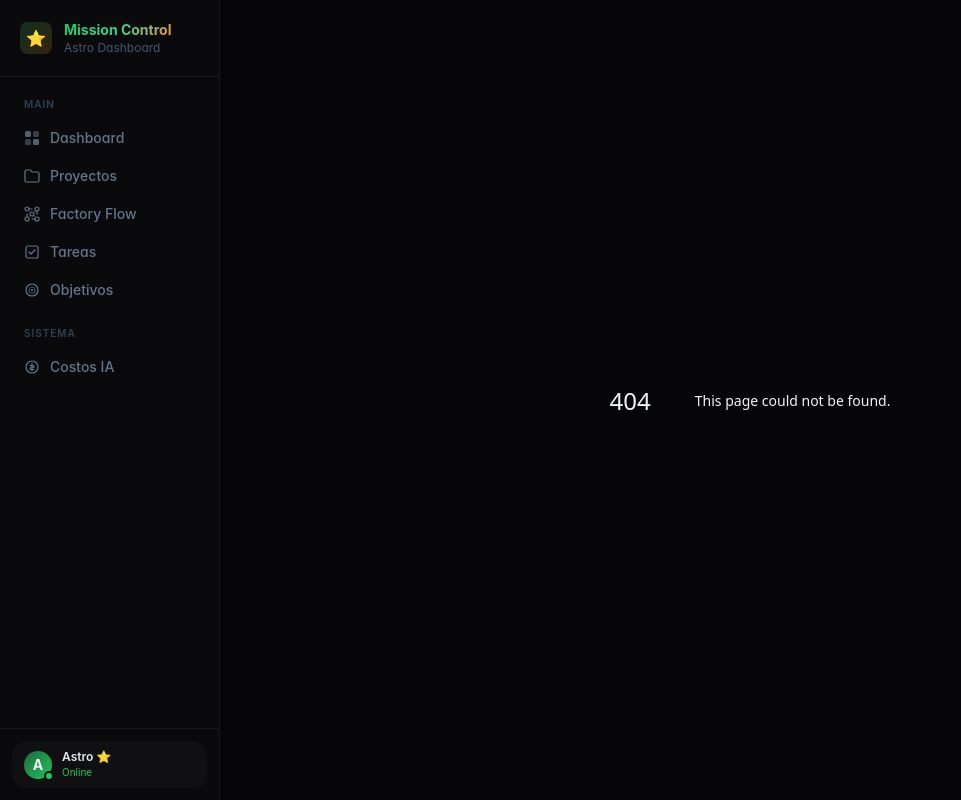
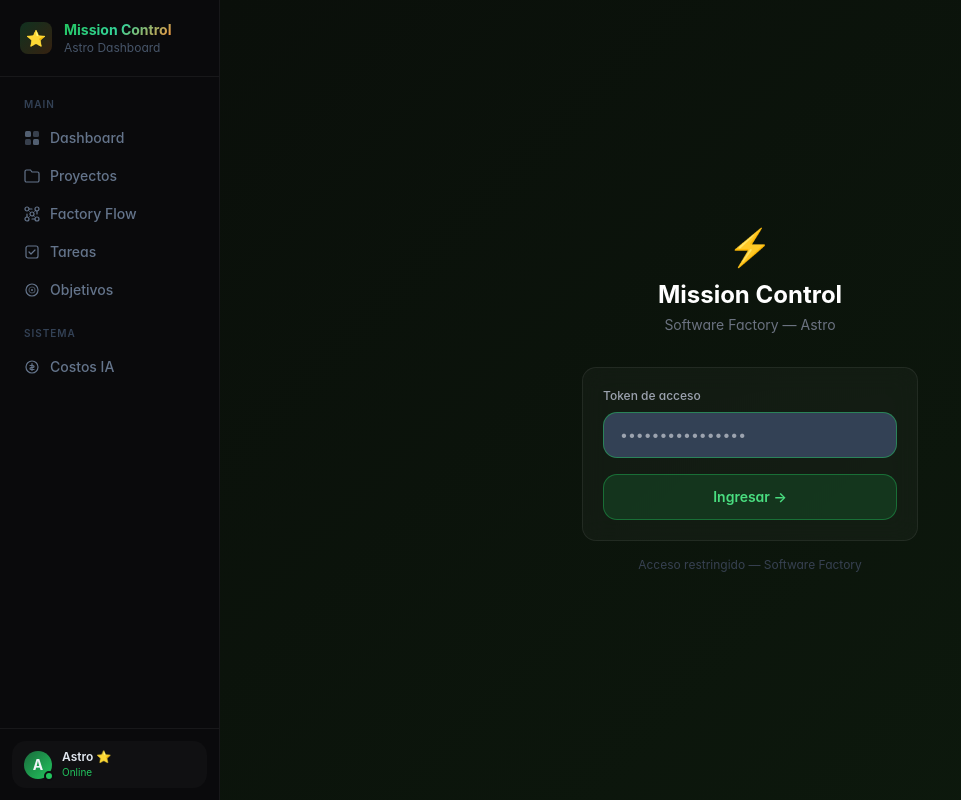
Before and after one commit to HectorSepulveda/mission-control, a Next.js app: page /login in a window 1280 px wide. Before the commit this address had no page. Shown: the whole page, without its empty margins (0-961 px from the left). Built offline with nearby package versions, Linux system fonts and the light colour scheme.

Commit message:
feat: auth middleware + login page + /api/auth endpoint (MC_AUTH_TOKEN)

```diff
--- /dev/null
+++ b/src/app/api/auth/route.ts
@@ -0,0 +1,31 @@
+import { NextRequest, NextResponse } from 'next/server'
+
+export const dynamic = 'force-dynamic'
+
+export async function POST(req: NextRequest) {
+  try {
+    const { token } = await req.json()
+    const validToken = process.env.MC_AUTH_TOKEN
+
+    if (!validToken || token !== validToken) {
+      return NextResponse.json({ error: 'Unauthorized' }, { status: 401 })
+    }
+
+    const res = NextResponse.json({ ok: true })
+    res.cookies.set('mc_auth', token, {
+      httpOnly: true,
+      sameSite: 'lax',
+      maxAge: 60 * 60 * 24 * 30, // 30 días
+      path: '/',
+    })
+    return res
+  } catch {
+    return NextResponse.json({ error: 'Bad request' }, { status: 400 })
+  }
+}
+
+export async function DELETE() {
+  const res = NextResponse.json({ ok: true })
+  res.cookies.delete('mc_auth')
+  return res
+}
--- /dev/null
+++ b/src/app/login/page.tsx
@@ -0,0 +1,101 @@
+'use client'
+
+import { useState, useEffect } from 'react'
+import { useSearchParams } from 'next/navigation'
+import { Suspense } from 'react'
+
+function LoginForm() {
+  const [token, setToken] = useState('')
+  const [error, setError] = useState('')
+  const [loading, setLoading] = useState(false)
+  const searchParams = useSearchParams()
+  const from = searchParams.get('from') || '/'
+
+  const handleSubmit = async (e: React.FormEvent) => {
+    e.preventDefault()
+    setLoading(true)
+    setError('')
+
+    try {
+      const res = await fetch('/api/auth', {
+        method: 'POST',
+        headers: { 'Content-Type': 'application/json' },
+        body: JSON.stringify({ token }),
+      })
+
+      if (res.ok) {
+        window.location.href = from
+      } else {
+        setError('Token incorrecto')
+        setLoading(false)
+      }
+    } catch {
+      setError('Error de conexión')
+      setLoading(false)
+    }
+  }
+
+  return (
+    <div className="min-h-screen flex items-center justify-center"
+      style={{ background: 'linear-gradient(135deg, #0a0f0a 0%, #0d1a0d 100%)' }}>
+      <div className="w-full max-w-sm px-6">
+        {/* Logo */}
+        <div className="text-center mb-8">
+          <div className="text-4xl mb-3">⚡</div>
+          <h1 className="text-2xl font-bold text-white">Mission Control</h1>
+          <p className="text-sm text-gray-500 mt-1">Software Factory — Astro</p>
+        </div>
+
+        {/* Form */}
+        <form onSubmit={handleSubmit} className="card space-y-4">
+          <div>
+            <label className="text-xs font-medium text-gray-400 block mb-2">
+              Token de acceso
+            </label>
+            <input
+              type="password"
+              value={token}
+              onChange={e => setToken(e.target.value)}
+              placeholder="••••••••••••••••"
+              className="w-full px-4 py-3 rounded-xl text-sm text-white bg-dark-muted border border-dark-border focus:outline-none focus:border-green-500/50 transition-colors"
+              autoFocus
+              required
+            />
+          </div>
+
+          {error && (
+            <div className="text-xs text-red-400 px-3 py-2 rounded-lg bg-red-500/10 border border-red-500/20">
+              {error}
+            </div>
+          )}
+
+          <button
+            type="submit"
+            disabled={loading || !token}
+            className="w-full py-3 rounded-xl font-semibold text-sm transition-all"
+            style={{
+              background: loading ? 'rgba(34,197,94,0.3)' : 'rgba(34,197,94,0.15)',
+              border: '1px solid rgba(34,197,94,0.4)',
+              color: '#4ade80',
+              cursor: loading ? 'not-allowed' : 'pointer',
+            }}
+          >
+            {loading ? 'Verificando...' : 'Ingresar →'}
+          </button>
+        </form>
+
+        <p className="text-center text-xs text-gray-700 mt-4">
+          Acceso restringido — Software Factory
+        </p>
+      </div>
+    </div>
+  )
+}
+
+export default function LoginPage() {
+  return (
+    <Suspense>
+      <LoginForm />
+    </Suspense>
+  )
+}
```
Also changed, not shown: src/middleware.ts (added, +45 -0 lines).
